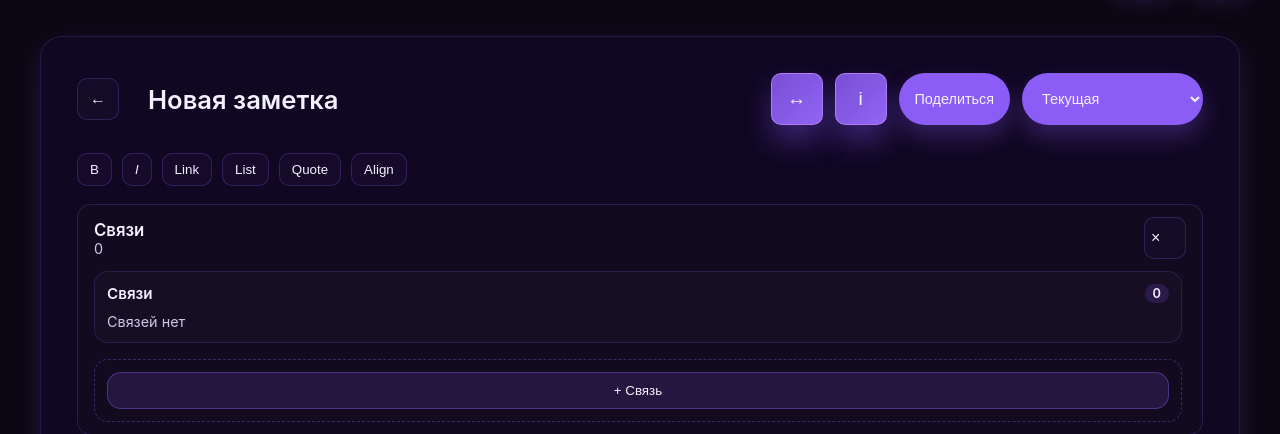
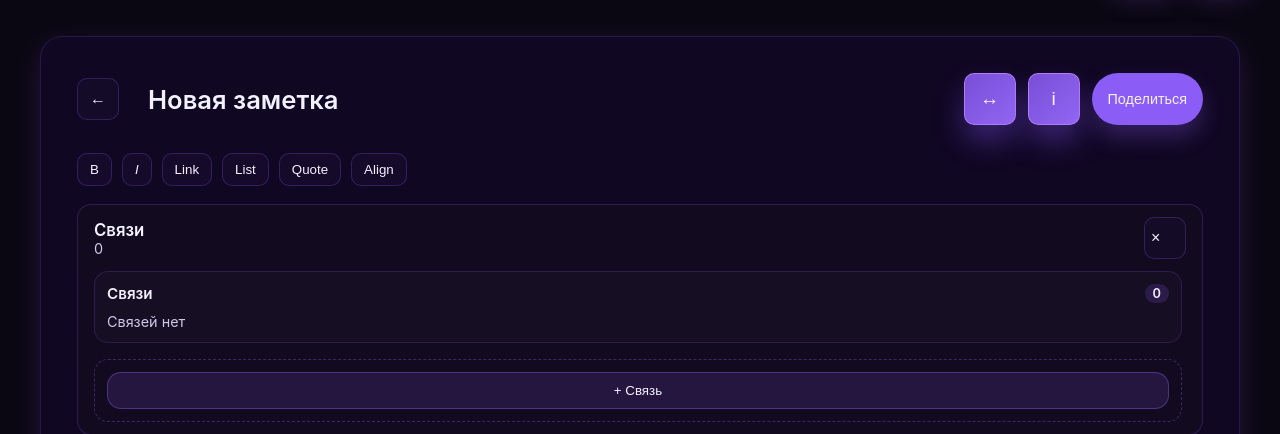
Before and after one commit to vjachikslavny-crypto/ovc, a FastAPI app: page / in a window 1280 px wide. Shown: the part 73-507 px from the top of the page. Run offline with FastAPI, Linux system fonts and the light colour scheme; data comes from the database, SQL or seed files in the repository; data that the repository does not hold is empty; some libraries are stand-ins or nearby versions.

Commit message:
Revert "feat(theme): theme switcher with localStorage"
This reverts commit 958f245d50423ace7ddec5b854361796bdcd27c6.

```diff
--- a/simple_app/static/js/editor.js
+++ b/simple_app/static/js/editor.js
@@ -110,8 +110,6 @@ document.addEventListener('DOMContentLoaded', () => {
     sources: [],
   };
 
-  setupThemeSwitcher();
-
   const connectionsPanel = initConnectionsPanel({
     rootEl: connectionsPanelEl,
     toggleBtn: connectionsToggleBtn,
@@ -191,34 +189,6 @@ document.addEventListener('DOMContentLoaded', () => {
     const note = await fetchNoteDetail(noteId);
     applyNote(note);
     hints.push('Нажмите ＋, чтобы добавить новый блок.');
-  }
-
-  function setupThemeSwitcher() {
-    const selectEl = document.getElementById('theme-switcher');
-    if (!selectEl) return;
-    const root = document.documentElement;
-    const STORAGE_KEY = 'ovc:theme';
-    const saved = localStorage.getItem(STORAGE_KEY);
-    if (saved) {
-      root.setAttribute('data-theme', saved);
-      document.body.dataset.theme = saved;
-      selectEl.value = saved;
-      document.dispatchEvent(new CustomEvent('theme-change', { detail: { theme: saved } }));
-    }
-
-    selectEl.addEventListener('change', () => {
-      const theme = selectEl.value || '';
-      if (theme) {
-        root.setAttribute('data-theme', theme);
-        document.body.dataset.theme = theme;
-        localStorage.setItem(STORAGE_KEY, theme);
-      } else {
-        root.removeAttribute('data-theme');
-        document.body.dataset.theme = 'brief';
-        localStorage.removeItem(STORAGE_KEY);
-      }
-      document.dispatchEvent(new CustomEvent('theme-change', { detail: { theme: theme || 'clean' } }));
-    });
   }
 
   // ---- RENDER ----
--- a/simple_app/static/js/theme.js
+++ b/simple_app/static/js/theme.js
@@ -1,18 +1,29 @@
-const STORAGE_KEY = 'ovc:theme';
+const STORAGE_KEY = 'ovc-theme';
 
 document.addEventListener('DOMContentLoaded', () => {
-  const saved = localStorage.getItem(STORAGE_KEY);
-  const fallback = document.body.dataset.theme || 'brief';
-  const theme = saved || fallback;
-  applyTheme(theme);
+  const root = document.body;
+  const buttons = document.querySelectorAll('[data-theme]');
+  let currentTheme = localStorage.getItem(STORAGE_KEY) || root.dataset.theme || 'clean';
 
-  function applyTheme(value) {
-    if (value) {
-      document.documentElement.setAttribute('data-theme', value);
-      document.body.dataset.theme = value;
-    } else {
-      document.documentElement.removeAttribute('data-theme');
-      document.body.dataset.theme = 'brief';
-    }
+  // Применяем тему без диспатча события при загрузке
+  applyThemeStyles(currentTheme);
+
+  buttons.forEach((btn) => {
+    btn.addEventListener('click', (e) => {
+      e.stopPropagation(); // Предотвращаем всплытие
+      const theme = btn.getAttribute('data-theme') || 'clean';
+      if (theme !== currentTheme) {
+        currentTheme = theme;
+        applyThemeStyles(theme);
+        document.dispatchEvent(new CustomEvent('theme-change', { detail: { theme } }));
+      }
+    });
+  });
+
+  function applyThemeStyles(theme) {
+    root.dataset.theme = theme;
+    root.classList.remove('theme-clean', 'theme-brief');
+    root.classList.add(theme === 'brief' ? 'theme-brief' : 'theme-clean');
+    localStorage.setItem(STORAGE_KEY, theme);
   }
 });
--- a/simple_app/templates/editor.html
+++ b/simple_app/templates/editor.html
@@ -10,13 +10,6 @@
       <button class="icon-button icon-button--ghost" id="connections-toggle" aria-label="Связи">↔</button>
       <button class="icon-button icon-button--info" id="note-info" aria-label="Паспорт заметки">i</button>
       <button class="pill-button pill-button--compact" id="note-share">Поделиться</button>
-      <select id="theme-switcher" class="pill-button pill-button--compact" aria-label="Тема">
-        <option value="">Текущая</option>
-        <option value="dark">Тёмная</option>
-        <option value="milk">Молочная</option>
-        <option value="white">Белая</option>
-        <option value="pastel-blue">Пастельно-голубая</option>
-      </select>
     </div>
   </section>
 
```
